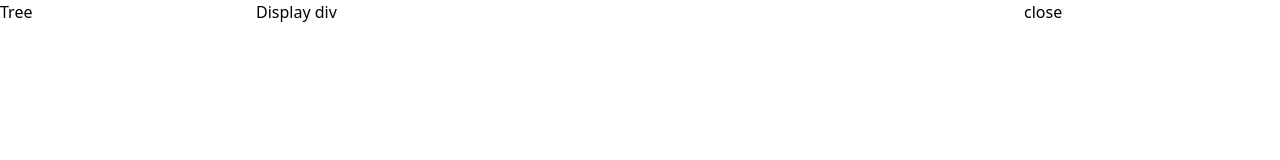
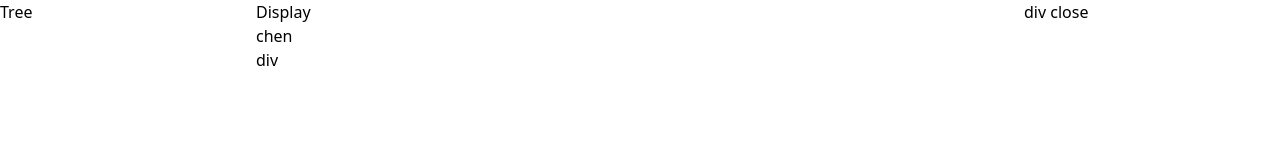
Before and after one commit to chenbaruchchen/web-app-editor, a React (Create React App) app: page / in a window 1280 px wide. Both pictures are taken after a click on the element "div". Shown: the top 160 px of the page. Built offline with nearby package versions, Linux system fonts and the light colour scheme.

Commit message:
structure

```diff
--- a/src/App.js
+++ b/src/App.js
@@ -2,6 +2,7 @@ import { ElementContextProvider } from "./Context/ElementContext";
 
 import Add from "./components/Add/Add";
 import Display from "./components/Display/Display";
+import Tree from "./components/Tree/Tree";
 
 export default function App(params) {
   // const ElementContext = createContext(null);
@@ -16,7 +17,3 @@ export default function App(params) {
     </ElementContextProvider>
   );
 }
-
-function Tree(params) {
-  return <div className="w-1/5">Tree</div>;
-}
--- /dev/null
+++ b/src/Class/Tree.js
@@ -0,0 +1,6 @@
+export default class Tree {
+  constructor(root = {}, children) {
+    this.root = {};
+    this.children = children;
+  }
+}
--- a/src/components/Add/EditElement.js
+++ b/src/components/Add/EditElement.js
@@ -4,8 +4,7 @@ export default function EditElement(props) {
   const state = useContext(ElementContext);
   return (
     <div className="">
-      {props.elementChosen}{" "}
-      <CloseButton setElementChosen={props.setElementChosen} />
+      {state.element.type} <CloseButton />
     </div>
   );
 }
--- /dev/null
+++ b/src/components/Display/CreateElement.js
@@ -0,0 +1,4 @@
+// function name(params) {
+//   React.createElement('div', {attribute: 'value'}, [children])
+
+// }
--- a/src/components/Display/Display.js
+++ b/src/components/Display/Display.js
@@ -1,8 +1,19 @@
-import { useContext } from "react";
+import { useContext, createElement } from "react";
 import { ElementContext } from "../../Context/ElementContext";
 export default function Display(props) {
   const state = useContext(ElementContext);
   console.log(state);
+  let element = state.element;
 
-  return <div className="w-3/5">Display {state.element?.type}</div>;
+  return (
+    <div className="w-3/5">
+      Display
+      {element && (
+        <element.type {...element.props} {...props}>
+          chen
+        </element.type>
+      )}
+      {state.element?.type}
+    </div>
+  );
 }
--- /dev/null
+++ b/src/components/Tree/Tree.js
@@ -0,0 +1,9 @@
+const treeUi = (
+  <div>
+    <h1></h1>
+  </div>
+);
+
+export default function Tree(params) {
+  return <div className="w-1/5">Tree</div>;
+}
```
